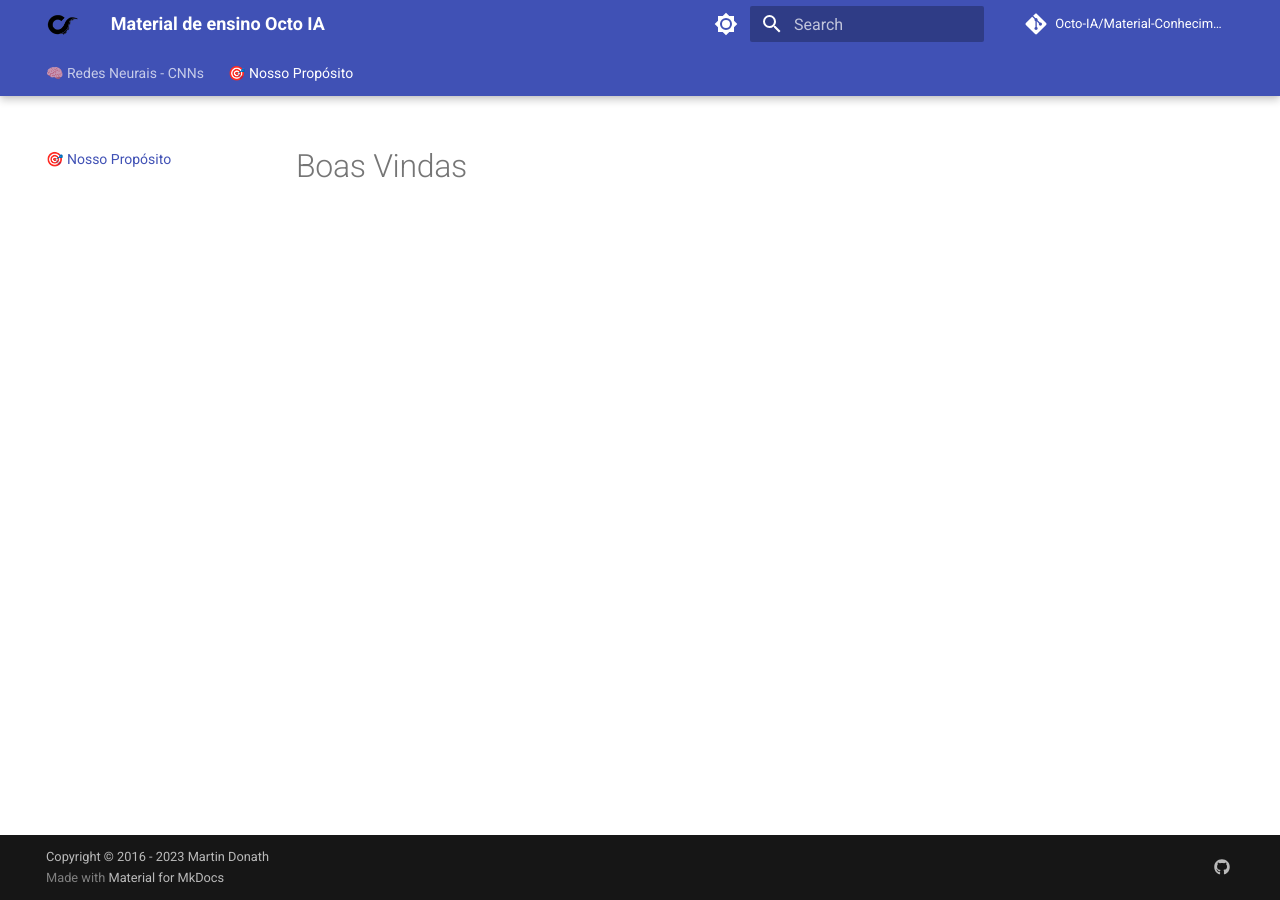
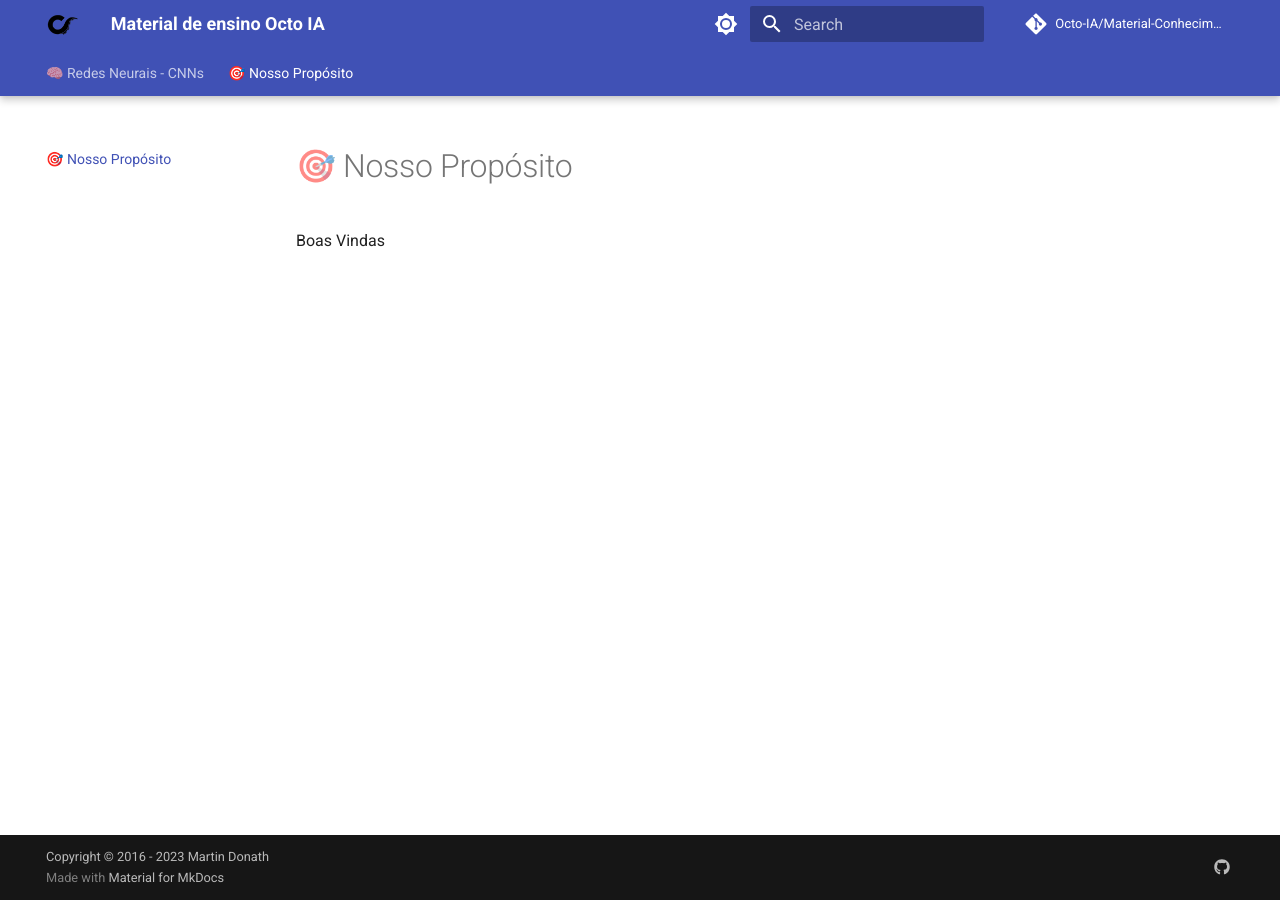
Before and after one commit to Octo-IA/Material-Conhecimento, an MkDocs documentation site: the page built from docs/index.md, in a window 1280 px wide. Built offline with MkDocs 1.6.1 and Material for MkDocs 9.7.7, drawn with Linux system fonts in a browser that asks for light colours; comment, search, counter and statistics services are not loaded.

```diff
--- a/docs/index.md
+++ b/docs/index.md
@@ -1 +1 @@
-# Boas Vindas
+Boas Vindas
```
